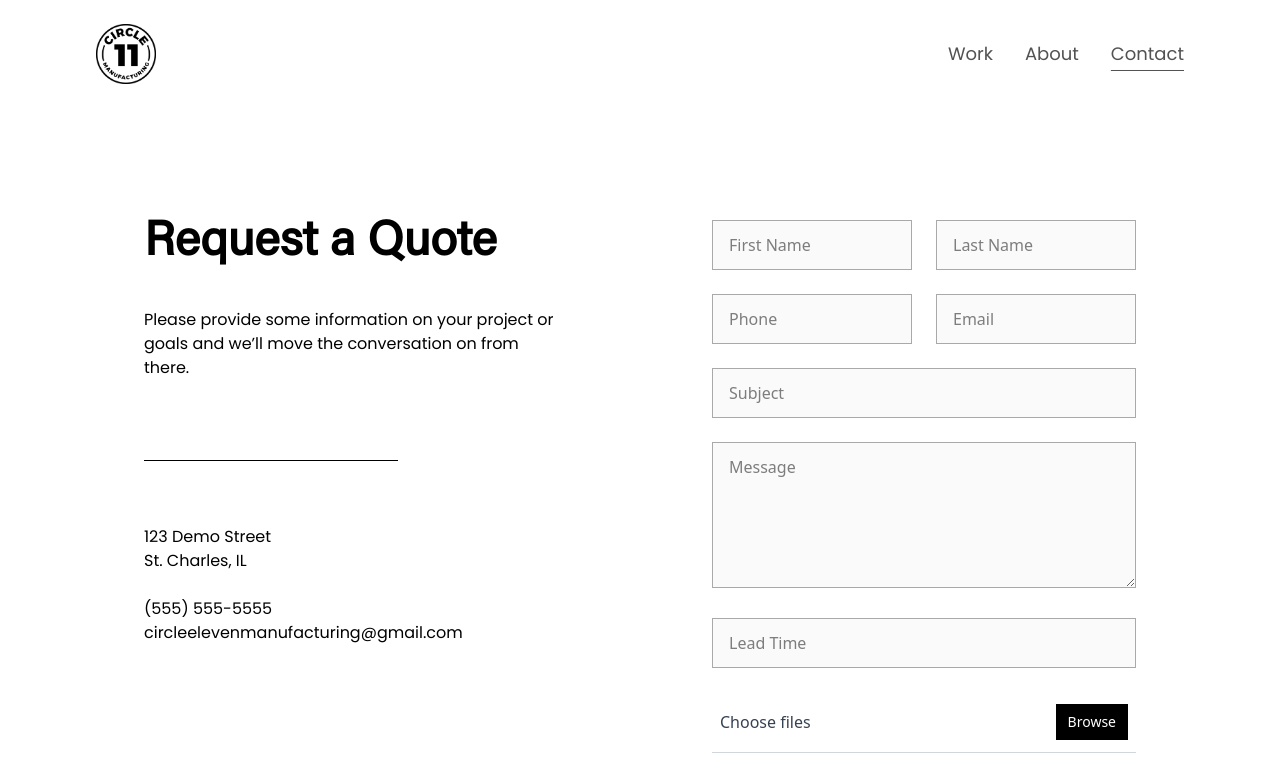
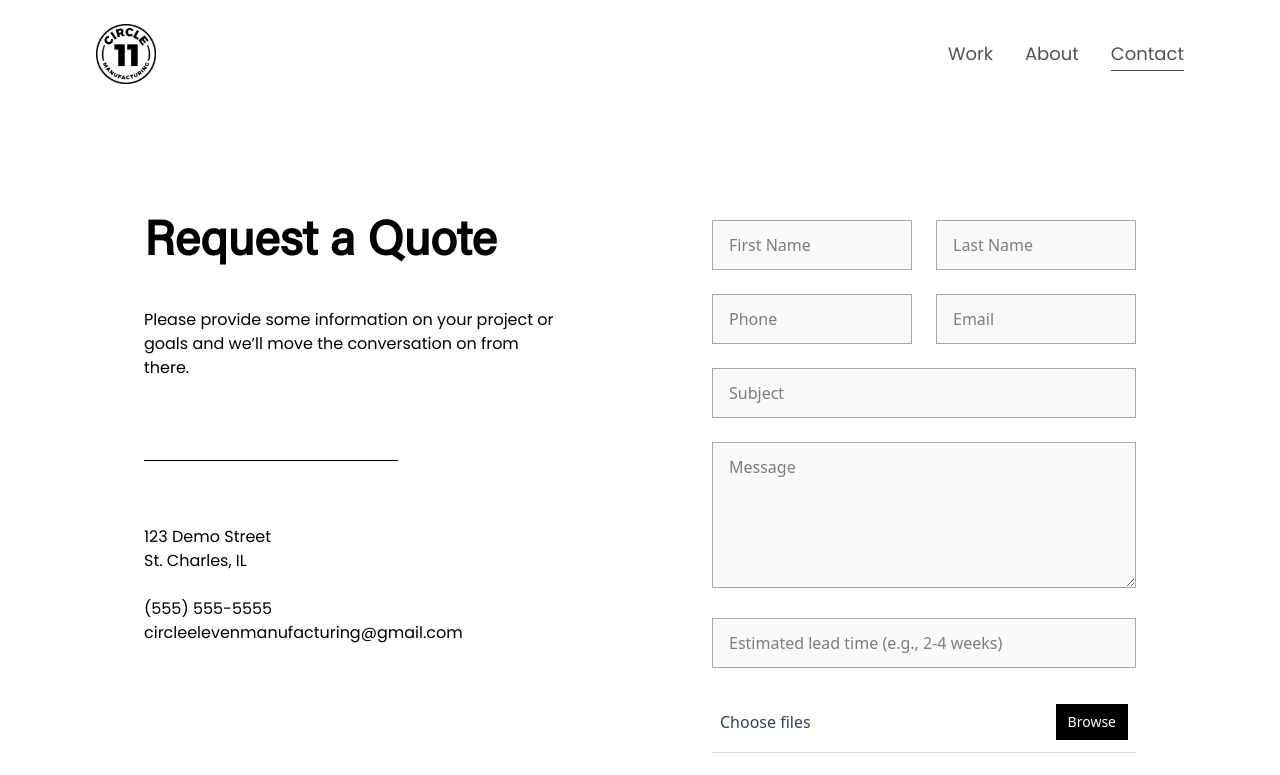
Before and after one commit to CircleElevenManufacturing/circle-eleven, a Next.js app: page /contact in a window 1280 px wide. Shown: the top 775 px of the page. Built offline with nearby package versions, Linux system fonts and the light colour scheme.

Commit message:
lead time

```diff
--- a/components/form.tsx
+++ b/components/form.tsx
@@ -112,7 +112,7 @@ export default function Form() {
 
       <input
         name="leadTime"
-        placeholder="Lead Time"
+        placeholder="Estimated lead time (e.g., 2-4 weeks)"
         onChange={handleChange}
         className="w-full border-b border-gray-300 py-3 focus:outline-none"
       />
```
